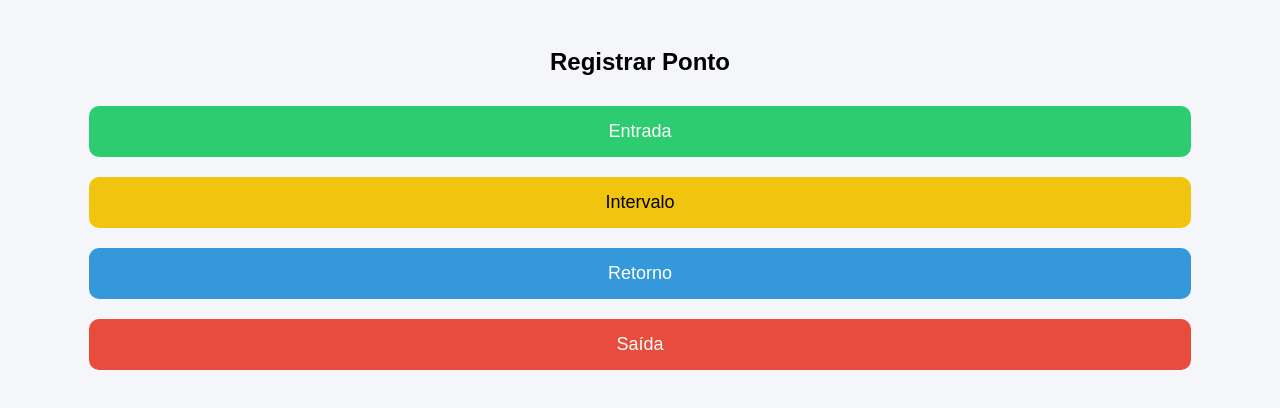
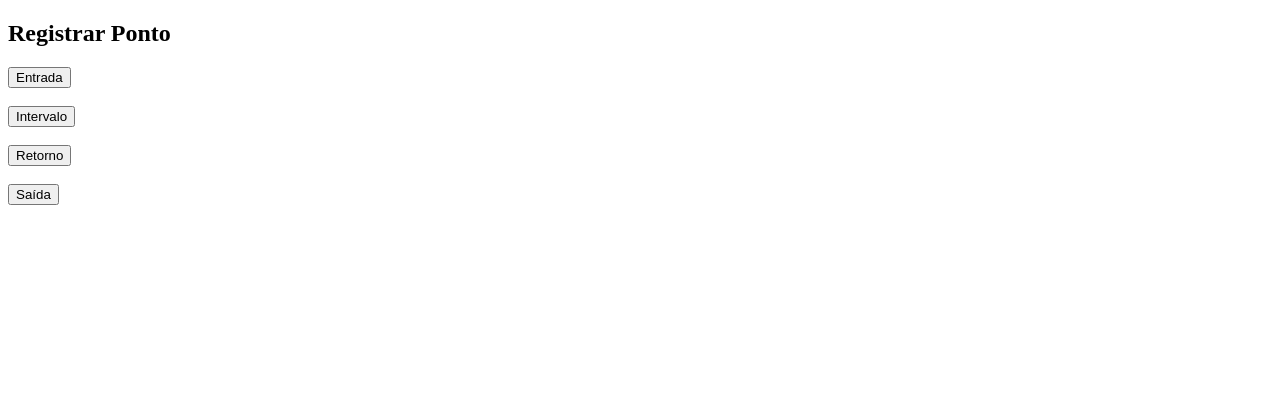
Before and after one commit to wendercsa/PONTO-GEOLAB, a website: page public/dashboard.html in a window 1280 px wide. Drawn offline with Linux system fonts and the light colour scheme.

Commit message:
Update dashboard.html

```diff
--- a/public/dashboard.html
+++ b/public/dashboard.html
@@ -1,49 +1,19 @@
 <!DOCTYPE html>
 <html>
-<head>
-  <title>Ponto - Geolab</title>
-  <meta name="viewport" content="width=device-width, initial-scale=1.0">
-  <style>
-    body {
-      font-family: Arial;
-      background: #f5f6fa;
-      text-align: center;
-      padding: 20px;
-    }
-
-    h2 {
-      margin-top: 20px;
-    }
-
-    button {
-      width: 90%;
-      padding: 15px;
-      margin: 10px;
-      font-size: 18px;
-      border-radius: 10px;
-      border: none;
-    }
-
-    .entrada { background: #2ecc71; color: white; }
-    .pausa { background: #f1c40f; }
-    .retorno { background: #3498db; color: white; }
-    .saida { background: #e74c3c; color: white; }
-  </style>
-</head>
-
 <body>
 
 <h2>Registrar Ponto</h2>
 
-<button class="entrada" onclick="registrar('entrada')">Entrada</button>
-<button class="pausa" onclick="registrar('pausa')">Intervalo</button>
-<button class="retorno" onclick="registrar('retorno')">Retorno</button>
-<button class="saida" onclick="registrar('saida')">Saída</button>
+<button onclick="registrar('entrada')">Entrada</button><br><br>
+<button onclick="registrar('intervalo')">Intervalo</button><br><br>
+<button onclick="registrar('retorno')">Retorno</button><br><br>
+<button onclick="registrar('saida')">Saída</button>
 
 <p id="msg"></p>
 
 <script>
 function registrar(tipo) {
+
   const usuario = JSON.parse(localStorage.getItem("usuario"));
 
   fetch('/ponto', {
@@ -53,7 +23,7 @@ fetch('/ponto', {
     },
     body: JSON.stringify({
       tipo,
-    usuario: usuario.email
+      email: usuario.email
     })
   })
   .then(res => res.text())
```
Lines whose indentation alone changed are shown as unchanged.
